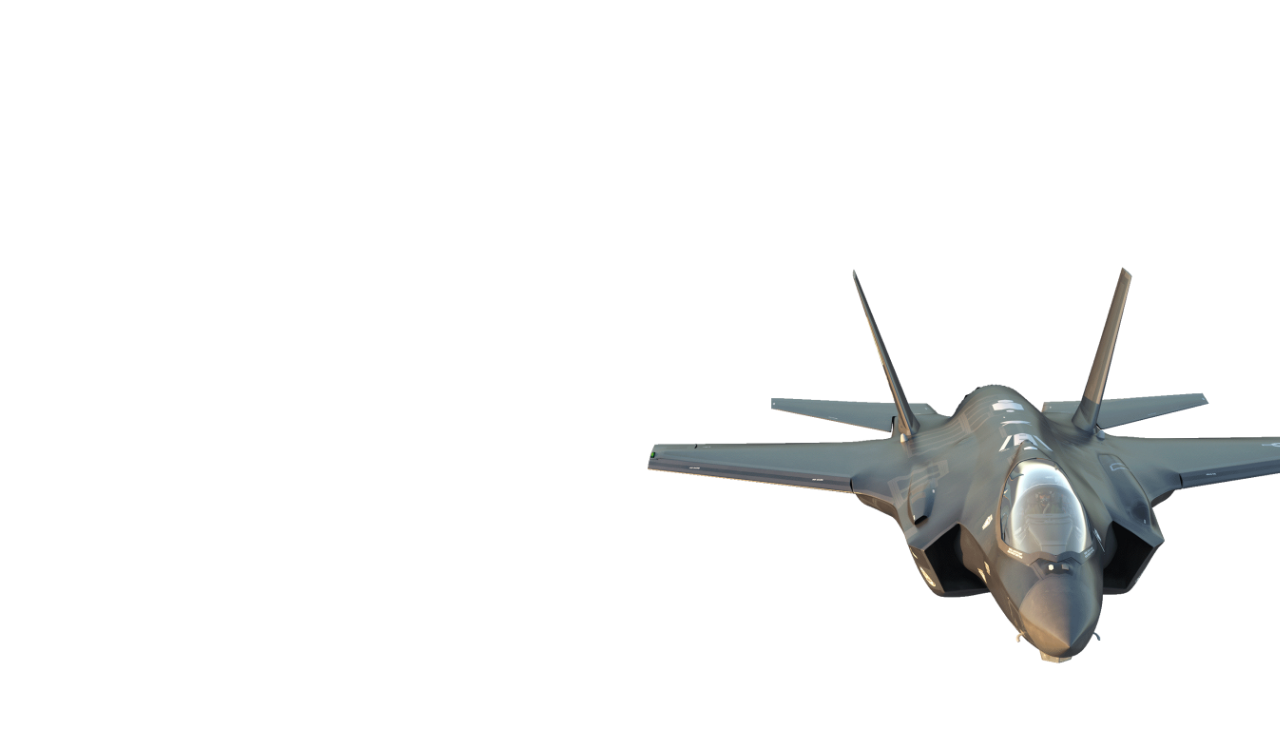
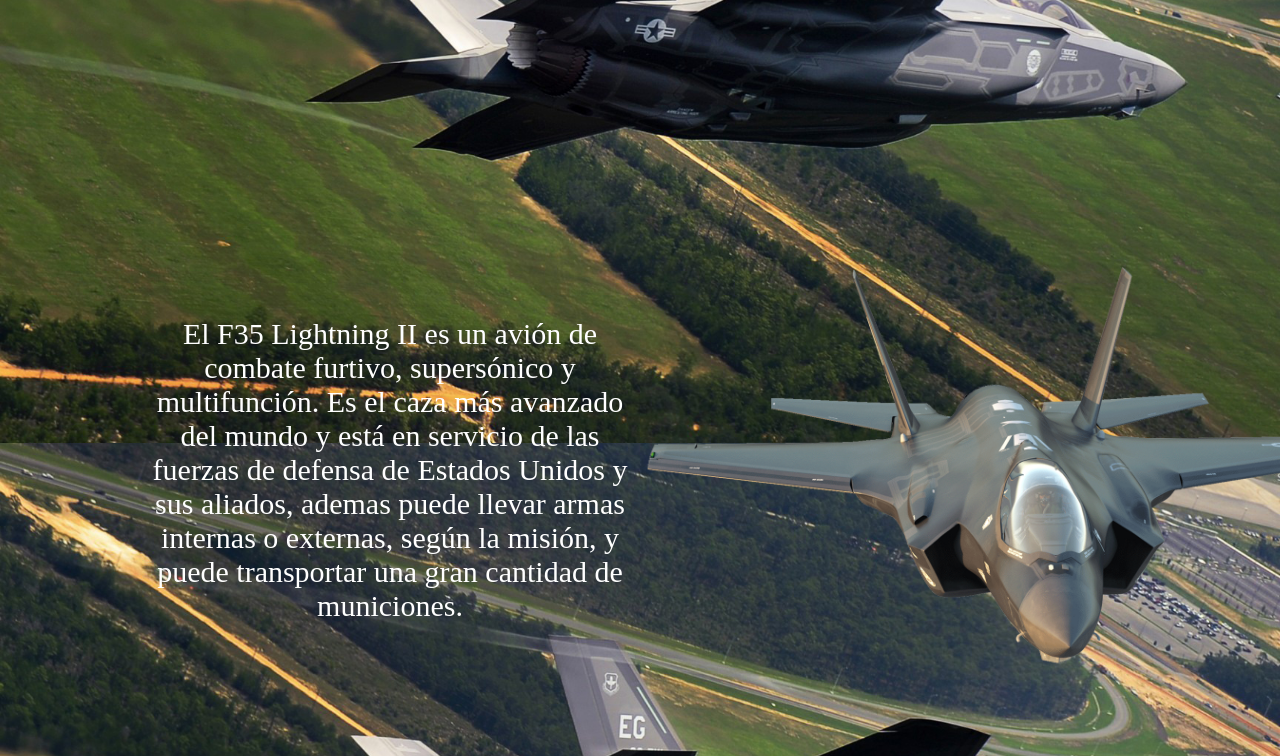
Before and after one commit to gatito111/aviones-de-combate, a plain HTML site: page index.html in a window 1280 px wide. Shown: the part 357-1113 px from the top of the page. Drawn offline with Linux system fonts and the light colour scheme.

Commit message:
Update styles.css

```diff
--- a/static/css/styles.css
+++ b/static/css/styles.css
@@ -4,7 +4,7 @@
 }
 
 body{
-    background-image: url("static/images/fondo.png");
+    background-image: url("/static/images/fondo.png");
     background-repeat: no-repeat;
     background-size: cover;
     background-attachment: fixed;
```
